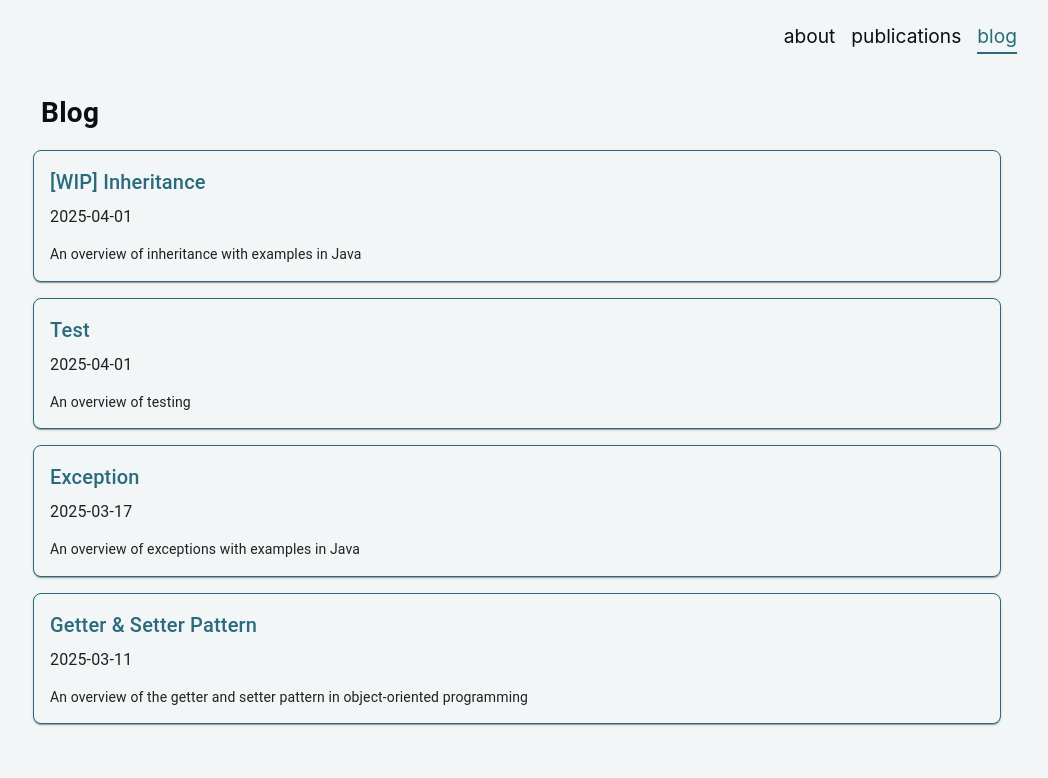
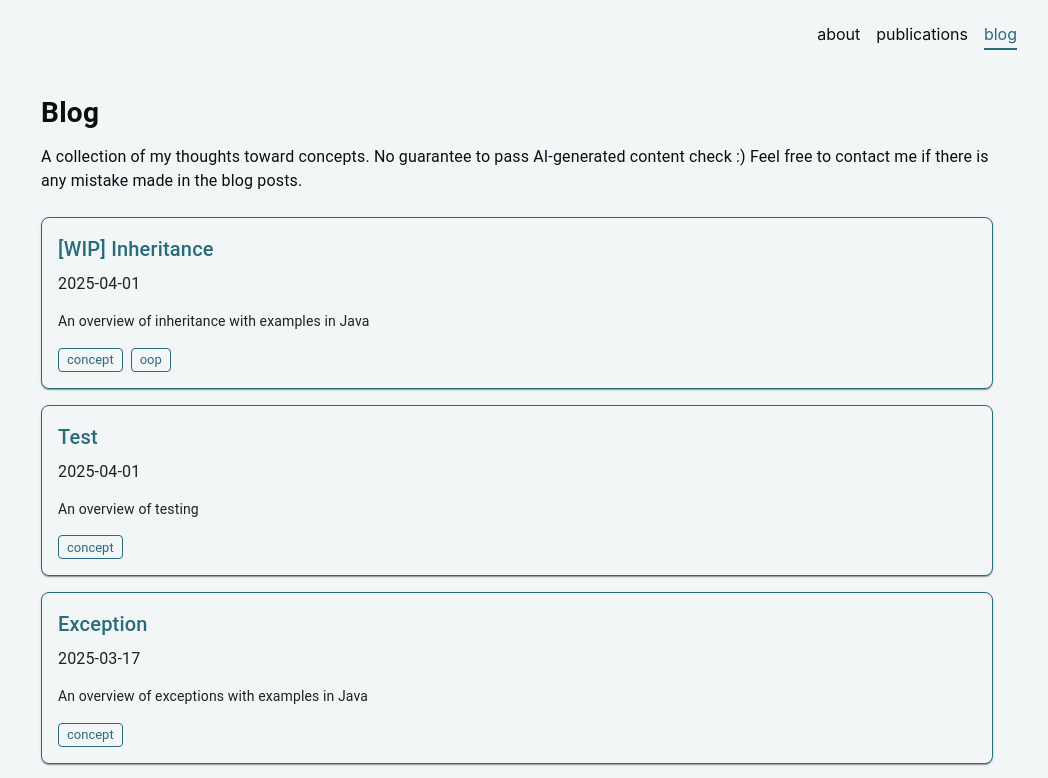
Before and after one commit to Anderson-Lee-Git/anderson-lee-git.github.io, a React (Create React App) app: page /blog in a window 1280 px wide. Shown: the top 778 px of the page, without its empty margins (123-1171 px from the left). Built offline with nearby package versions, Linux system fonts and the light colour scheme; the HTML template or start-up script is replaced by a standard one.

Commit message:
update blog

```diff
--- a/src/components/BlogCard.tsx
+++ b/src/components/BlogCard.tsx
@@ -1,5 +1,5 @@
 import React from 'react';
-import { Card, CardContent, Typography, CardActionArea } from '@mui/material';
+import { Card, CardContent, Typography, CardActionArea, Chip, Box } from '@mui/material';
 import { Link } from 'react-router-dom';
 import { useTheme } from '../theme/ThemeProvider';
 
@@ -9,9 +9,10 @@ export interface BlogPostAbstract {
     date: string;
     description: string;
     slug: string;
+    tags?: string[];
 }
 
-const BlogCard: React.FC<BlogPostAbstract> = ({ title, date, description, slug }) => {
+const BlogCard: React.FC<BlogPostAbstract> = ({ title, date, description, slug, tags = [] }) => {
     const { theme } = useTheme();
 
     return (
@@ -29,7 +30,19 @@ const BlogCard: React.FC<BlogPostAbstract> = ({ title, date, description, slug }
                 }
             }}
         >
-            <CardActionArea component={Link} to={`/blog/${slug}`}>
+            <CardActionArea
+                component={Link}
+                to={`/blog/${slug}`}
+                sx={{
+                    textDecoration: 'none !important',
+                    '&:hover': {
+                        textDecoration: 'none !important'
+                    },
+                    '& a': {
+                        textDecoration: 'none !important'
+                    }
+                }}
+            >
                 <CardContent>
                     <Typography
                         component="div"
@@ -37,7 +50,6 @@ const BlogCard: React.FC<BlogPostAbstract> = ({ title, date, description, slug }
                             ...theme.typography.h5,
                             color: theme.primary,
                             marginBottom: theme.spacing(1),
-                            transition: 'none'
                         }}
                     >
                         {title}
@@ -47,7 +59,6 @@ const BlogCard: React.FC<BlogPostAbstract> = ({ title, date, description, slug }
                         sx={{
                             ...theme.typography.body1,
                             marginBottom: theme.spacing(2),
-                            transition: 'none'
                         }}
                     >
                         {date}
@@ -56,11 +67,33 @@ const BlogCard: React.FC<BlogPostAbstract> = ({ title, date, description, slug }
                         color={theme.text}
                         sx={{
                             ...theme.typography.body2,
-                            transition: 'none'
+                            marginBottom: theme.spacing(2),
                         }}
                     >
                         {description}
                     </Typography>
+                    {tags.length > 0 && (
+                        <Box sx={{ display: 'flex', flexWrap: 'wrap', gap: 1 }}>
+                            {tags.map((tag, index) => (
+                                <Chip
+                                    key={index}
+                                    label={tag}
+                                    size="small"
+                                    sx={{
+                                        backgroundColor: `${theme.background}20`,
+                                        color: theme.primary,
+                                        borderColor: theme.primary,
+                                        borderWidth: '1px',
+                                        borderStyle: 'solid',
+                                        borderRadius: `${theme.spacing(0.5)}`,
+                                        '&:hover': {
+                                            backgroundColor: `${theme.primary}30`,
+                                        }
+                                    }}
+                                />
+                            ))}
+                        </Box>
+                    )}
                 </CardContent>
             </CardActionArea>
         </Card>
--- a/src/data/blog_metadata.json
+++ b/src/data/blog_metadata.json
@@ -4,25 +4,29 @@
             "title": "[WIP] Inheritance",
             "date": "2025-04-01",
             "description": "An overview of inheritance with examples in Java",
-            "slug": "inheritance"
+            "slug": "inheritance",
+            "tags": ["concept", "oop"]
         },
         {
             "title": "Test",
             "date": "2025-04-01",
             "description": "An overview of testing",
-            "slug": "test"
+            "slug": "test",
+            "tags": ["concept"]
         },
         {
             "title": "Exception",
             "date": "2025-03-17",
             "description": "An overview of exceptions with examples in Java",
-            "slug": "exception"
+            "slug": "exception",
+            "tags": ["concept"]
         },
         {
             "title": "Getter & Setter Pattern",
             "date": "2025-03-11",
             "description": "An overview of the getter and setter pattern in object-oriented programming",
-            "slug": "getter_setter"
+            "slug": "getter_setter",
+            "tags": ["concept", "oop"]
         }
     ]
 }
--- a/src/pages/Blog.tsx
+++ b/src/pages/Blog.tsx
@@ -11,7 +11,8 @@ const blogPosts: BlogPostAbstract[] = blogData.blog_posts.map((post, index) => (
     title: post.title,
     date: post.date,
     description: post.description,
-    slug: post.slug
+    slug: post.slug,
+    tags: post.tags
 }));
 
 // Component for the blog list page
@@ -28,6 +29,7 @@ const BlogList: React.FC = () => {
             }}
         >
             <Typography
+                component="div"
                 sx={{
                     ...theme.typography.h3,
                     paddingLeft: theme.spacing(3),
@@ -37,9 +39,20 @@ const BlogList: React.FC = () => {
             >
                 Blog
             </Typography>
+            <Typography
+                component="div"
+                sx={{
+                    ...theme.typography.body1,
+                    paddingLeft: theme.spacing(3),
+                    paddingRight: theme.spacing(3),
+                    color: theme.text,
+                }}
+            >
+                A collection of my thoughts toward concepts. No guarantee to pass AI-generated content check :) Feel free to contact me if there is any mistake made in the blog posts.
+            </Typography>
             <Box
                 sx={{
-                    padding: 0
+                    padding: theme.spacing(1)
                 }}
             >
                 {blogPosts.map((post) => (
--- a/src/theme/ThemeProvider.tsx
+++ b/src/theme/ThemeProvider.tsx
@@ -98,7 +98,7 @@ const theme: Theme = {
             lineHeight: 1.4
         },
         nav: {
-            fontSize: '1.2rem',
+            fontSize: '1.0rem',
             fontWeight: 400
         }
     },
```
Also changed, not shown: public/blog/inheritance.md (+2 -1 lines).
